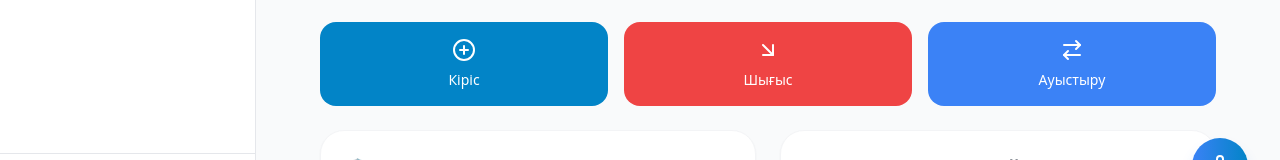
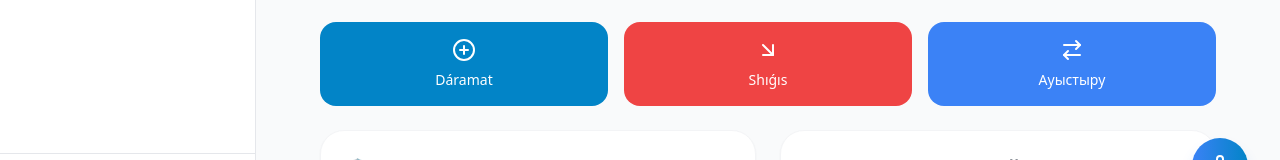
Before and after one commit to abievtimur992-web/budget-pro, a React (Vite) app: page /onboarding in a window 1280 px wide. Both pictures are taken after typing "Sample", "Sample" into the empty fields and a click on the button "Баслаў". Shown: the part 574-734 px from the top of the page. Built offline with nearby package versions, Linux system fonts and the light colour scheme.

Commit message:
Translate Dashboard to Karakalpak Latin

```diff
--- a/src/pages/Dashboard.tsx
+++ b/src/pages/Dashboard.tsx
@@ -180,14 +180,14 @@ export const Dashboard = () => {
           className="bg-primary-600 text-white p-2 md:p-4 rounded-2xl flex flex-col items-center justify-center gap-2 hover:bg-primary-700 transition-colors"
         >
           <PlusCircle size={24} />
-          <span className="font-medium text-[11px] md:text-sm text-center">Кіріс</span>
+          <span className="font-medium text-[11px] md:text-sm text-center">Dáramat</span>
         </button>
         <button
           onClick={() => setShowExpenseModal(true)}
           className="bg-red-500 text-white p-2 md:p-4 rounded-2xl flex flex-col items-center justify-center gap-2 hover:bg-red-600 transition-colors"
         >
           <ArrowDownRight size={24} />
-          <span className="font-medium text-[11px] md:text-sm text-center">Шығыс</span>
+          <span className="font-medium text-[11px] md:text-sm text-center">Shıǵıs</span>
         </button>
         <button
           onClick={() => setShowTransferModal(true)}
```
